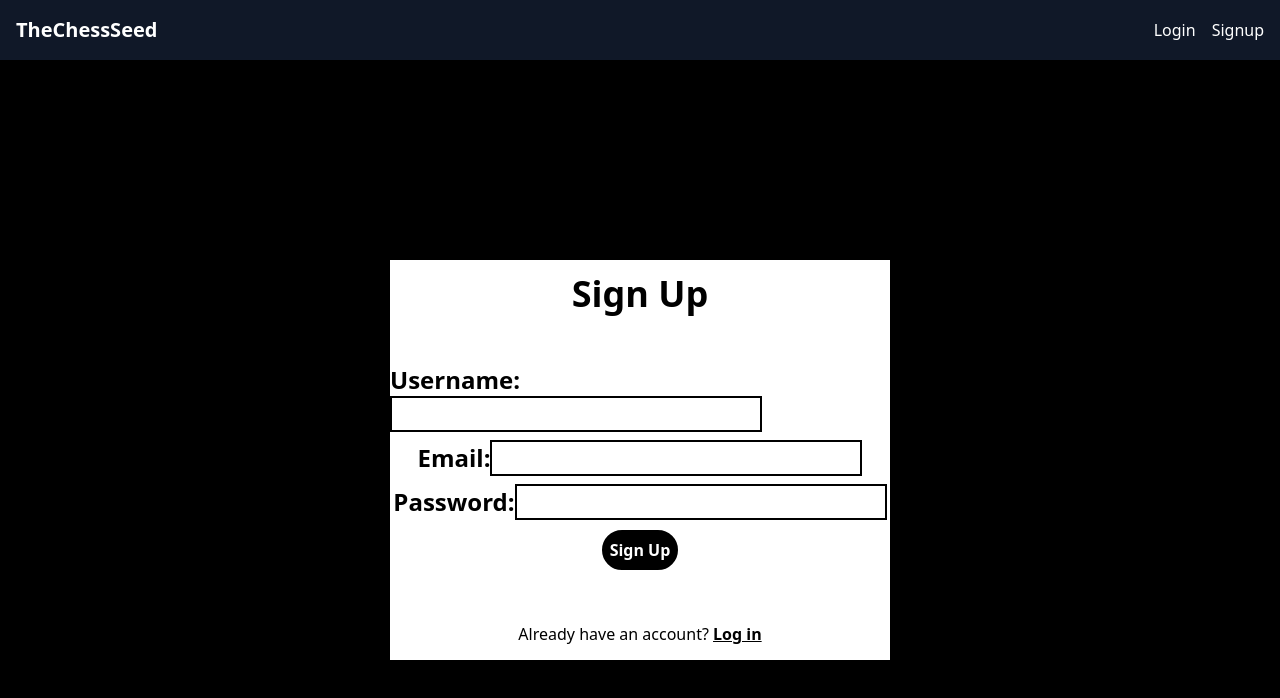
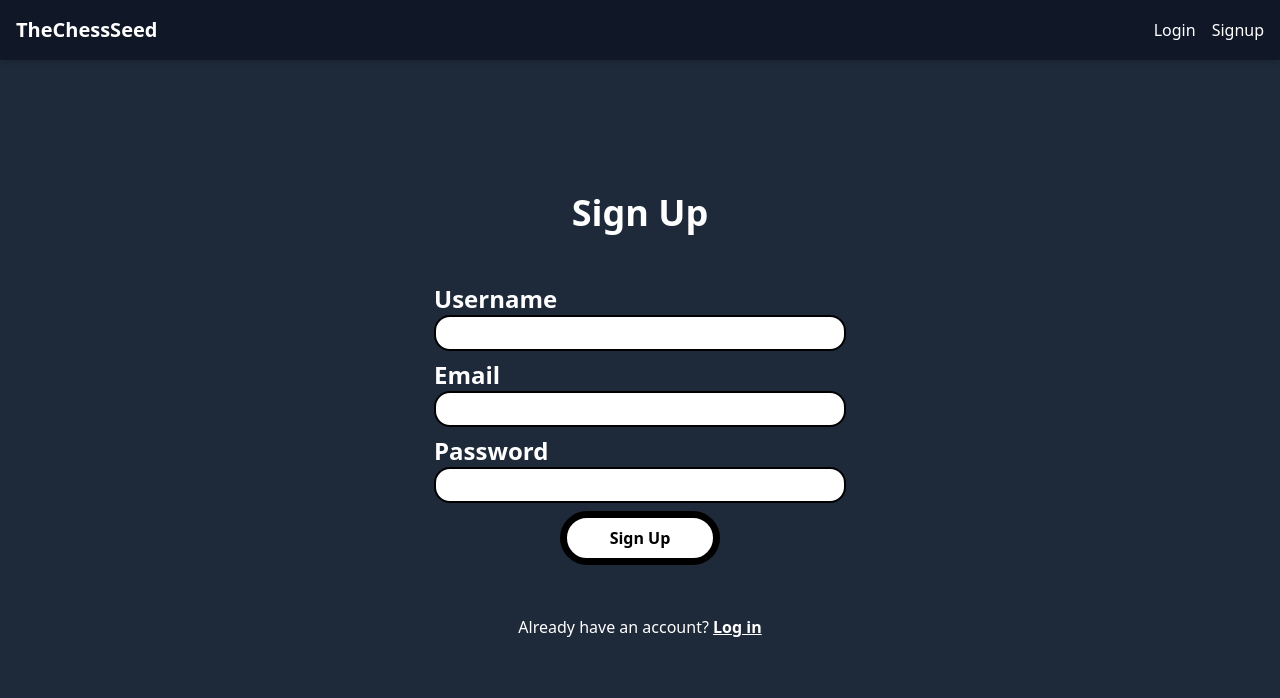
Before and after one commit to dibyajyoti-chakrabarti/TheChessSeed, a React (Vite) app in the folder chess-project/frontend/: page /signup in a window 1280 px wide. Shown: the top 698 px of the page. Built offline with nearby package versions, Linux system fonts and the light colour scheme.

Commit message:
Polished UI to look Minimal

```diff
--- a/chess-project/frontend/src/App.css
+++ b/chess-project/frontend/src/App.css
@@ -1,4 +1,10 @@
 @import "tailwindcss";
 .default-btn{
-    @apply border-solid border-2 hover:cursor-pointer p-2 bg-black text-white font-extrabold rounded-4xl hover:scale-110;
+    @apply border-solid border-black border-7 hover:cursor-pointer p-2 bg-white text-black font-extrabold rounded-4xl hover:scale-110;
 }
+body{
+    @apply bg-gray-800;
+}
+.default-input{
+    @apply border-solid border-2 rounded-2xl pl-5 pr-5 bg-white text-black;
+}
--- a/chess-project/frontend/src/Home.jsx
+++ b/chess-project/frontend/src/Home.jsx
@@ -1,5 +1,5 @@
 import { Link } from "react-router-dom";
-import './App.css'
+import "./App.css";
 
 function Home() {
   const handlePlay = () => {
@@ -8,16 +8,11 @@ function Home() {
   };
 
   return (
-    <div className="h-[100vh] w-[100vw] bg-black flex justify-center items-center">
-      <div className="h-[300px] w-[500px] bg-white flex flex-col justify-center items-center gap-[50px]">
-        <h1 className="text-4xl font-extrabold">Welcome to Chess Platform</h1>
-        <button
-          onClick={handlePlay}
-          className="default-btn text-7xl"
-        >
-          Play vs AI
-        </button>
-      </div>
+    <div className="h-[89vh] w-[100vw] text-white flex flex-col justify-center items-center gap-[50px]">
+      <h1 className="text-4xl font-extrabold">Welcome to Chess Platform</h1>
+      <button onClick={handlePlay} className="default-btn text-7xl">
+        Play vs AI
+      </button>
     </div>
   );
 }
--- a/chess-project/frontend/src/Login.jsx
+++ b/chess-project/frontend/src/Login.jsx
@@ -11,36 +11,38 @@ function Login() {
   const handleSubmit = async (e) => {
     e.preventDefault();
     try {
-      const res = await fetch('http://localhost:5000/api/auth/login', {
-        method: 'POST',
-        headers: { 'Content-Type': 'application/json' },
+      const res = await fetch("http://localhost:5000/api/auth/login", {
+        method: "POST",
+        headers: { "Content-Type": "application/json" },
         body: JSON.stringify({ email, password }),
       });
 
       const data = await res.json();
       if (data.token && data.user) {
         login(data.user, data.token);
-        localStorage.setItem('token', data.token); // Save token
-        console.log('Login successful!');
-        navigate('/'); // Redirect to home page on success
+        localStorage.setItem("token", data.token); // Save token
+        console.log("Login successful!");
+        navigate("/"); // Redirect to home page on success
       } else {
-        console.error('Login failed:', data.msg);
+        console.error("Login failed:", data.msg);
         // TODO: Show an error message to the user
       }
     } catch (err) {
-      console.error('An error occurred:', err);
+      console.error("An error occurred:", err);
     }
   };
 
   return (
-    <div className="h-[100vh] w-[100vw] bg-black flex justify-center items-center">
-      <div className="h-[300px] w-[600px] bg-white flex flex-col justify-center items-center gap-[50px]">
+    <div className="h-[89vh] w-[100vw] flex flex-col justify-center items-center gap-[50px] text-white">
       <h2 className="text-4xl font-extrabold">Login</h2>
-        <form onSubmit={handleSubmit} className="flex flex-col items-center gap-2">
-          <label className="text-2xl font-bold">
-            Email:
+      <form
+        onSubmit={handleSubmit}
+        className="flex flex-col items-center gap-2"
+      >
+        <label className="text-2xl font-bold flex flex-col">
+          Email
           <input
-            className="border-solid border-2"
+            className="default-input"
             type="email"
             value={email}
             onChange={(e) => setEmail(e.target.value)}
@@ -48,10 +50,10 @@ function Login() {
           />
         </label>
 
-          <label className="text-2xl font-bold">
-            Password:
+        <label className="text-2xl font-bold flex flex-col">
+          Password
           <input
-            className="border-solid border-2"
+            className="default-input"
             type="password"
             value={password}
             onChange={(e) => setPassword(e.target.value)}
@@ -59,13 +61,17 @@ function Login() {
           />
         </label>
 
-          <button className="default-btn" type="submit">Log In</button>
+        <button className="default-btn w-40" type="submit">
+          Log In
+        </button>
       </form>
 
       <p>
-          Don't have an account? <Link to="/signup" className="font-bold underline">Sign up</Link>
+        Don't have an account?{" "}
+        <Link to="/signup" className="font-bold underline">
+          Sign up
+        </Link>
       </p>
-      </div>
     </div>
   );
 }
--- a/chess-project/frontend/src/Signup.jsx
+++ b/chess-project/frontend/src/Signup.jsx
@@ -30,17 +30,16 @@ function Signup() {
   };
 
   return (
-    <div className="h-[100vh] w-[100vw] bg-black flex justify-center items-center">
-      <div className="h-[400px] w-[500px] bg-white flex flex-col justify-center items-center gap-[50px]">
+      <div className="h-[89vh] w-[100vw] flex flex-col justify-center items-center gap-[50px] text-white">
         <h2 className="text-4xl font-extrabold">Sign Up</h2>
         <form
           onSubmit={handleSubmit}
           className="flex flex-col items-center gap-2"
         >
-          <label className="text-2xl font-bold">
-            Username:
+          <label className="text-2xl font-bold flex flex-col">
+            Username
             <input
-              className="border-solid border-2"
+              className="default-input"
               type="text"
               value={username}
               onChange={(e) => setUsername(e.target.value)}
@@ -48,10 +47,10 @@ function Signup() {
             />
           </label>
 
-          <label className="text-2xl font-bold">
-            Email:
+          <label className="text-2xl font-bold flex flex-col">
+            Email
             <input
-              className="border-solid border-2"
+              className="default-input"
               type="email"
               value={email}
               onChange={(e) => setEmail(e.target.value)}
@@ -59,10 +58,10 @@ function Signup() {
             />
           </label>
 
-          <label className="text-2xl font-bold">
-            Password:
+          <label className="text-2xl font-bold flex flex-col">
+            Password
             <input
-              className="border-solid border-2"
+              className="default-input"
               type="password"
               value={password}
               onChange={(e) => setPassword(e.target.value)}
@@ -70,7 +69,7 @@ function Signup() {
             />
           </label>
 
-          <button type="submit" className="default-btn">
+          <button type="submit" className="default-btn w-40">
             Sign Up
           </button>
         </form>
@@ -82,7 +81,7 @@ function Signup() {
           </Link>
         </p>
       </div>
-    </div>
+
   );
 }
 
```
Lines whose indentation alone changed are shown as unchanged.
